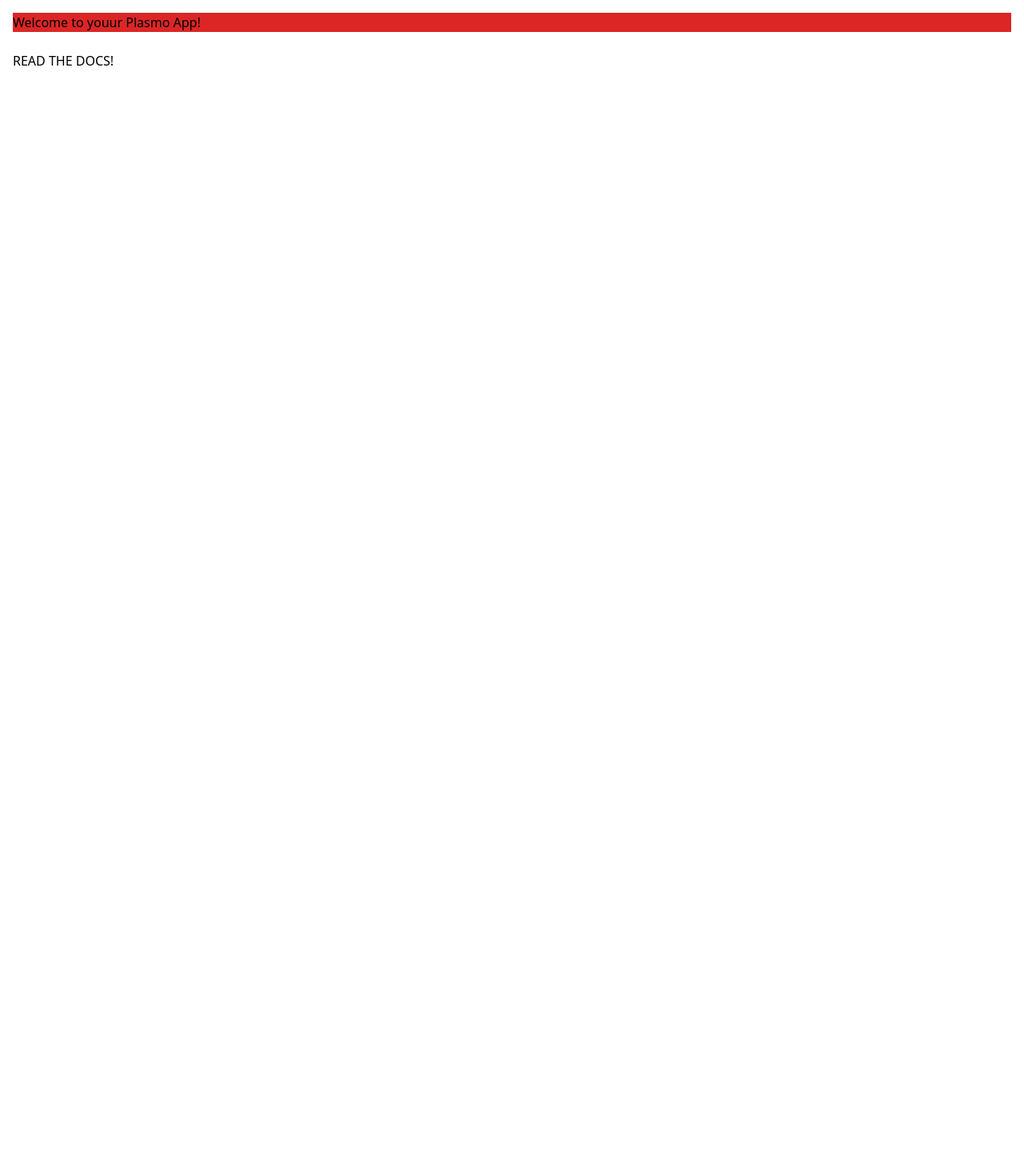
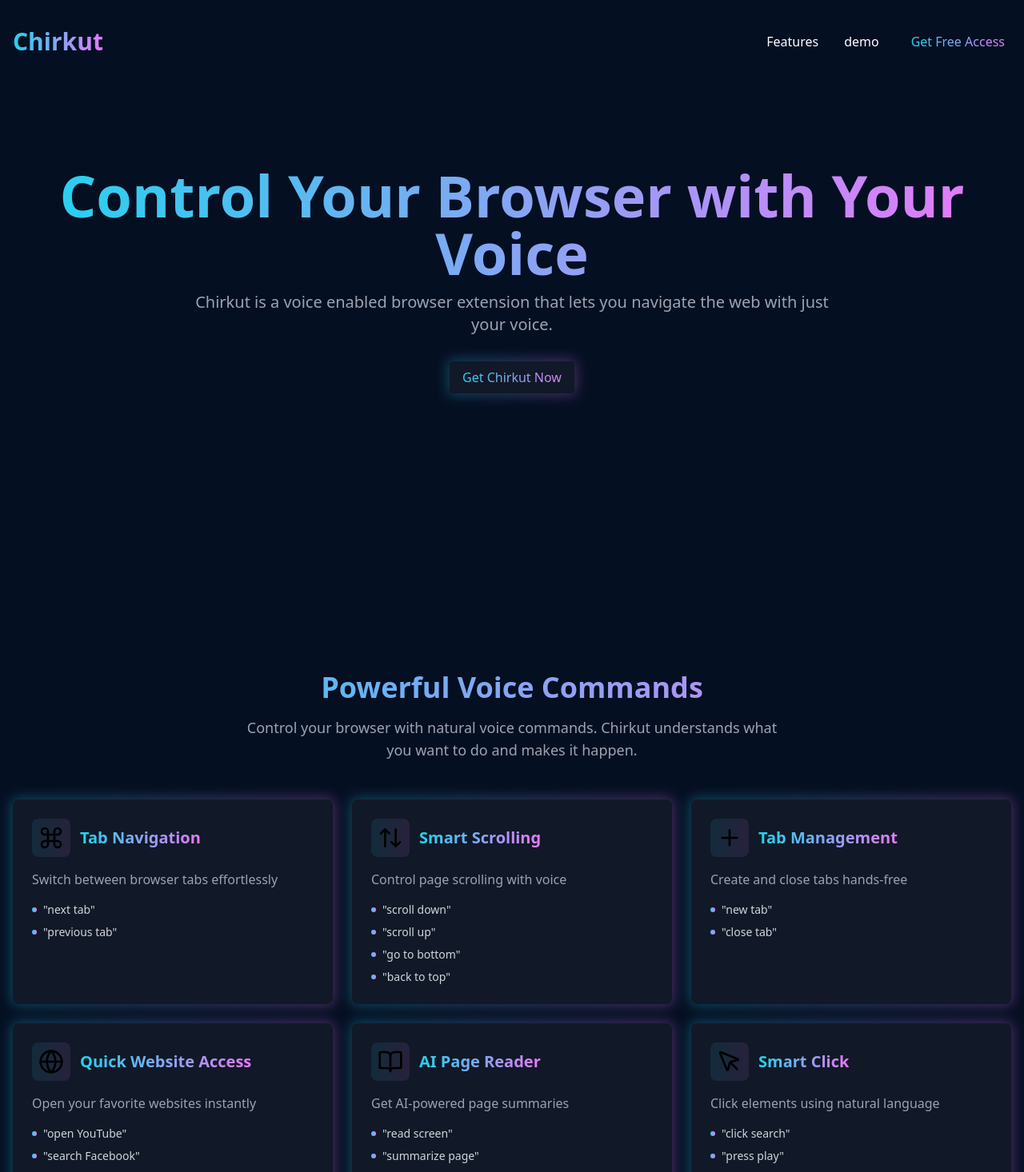
Before and after one commit to KrishavRajSingh/chirkut, a Next.js app: page / in a window 1280 px wide. Shown: the top 1466 px of the page at 80% size. Before the commit the page ends 800 px from the top, so only its background shows below. Built offline with nearby package versions, Linux system fonts and the light colour scheme.

Commit message:
landing page

```diff
--- /dev/null
+++ b/src/components/MovingGradient.tsx
@@ -0,0 +1,35 @@
+import { useEffect, useRef } from "react";
+
+export const MovingGradient = () => {
+
+    const interactiveBgRef = useRef<HTMLDivElement>(null)
+    useEffect(() => {
+        const handleMouseMove = (e: MouseEvent) => {
+        if (interactiveBgRef.current) {
+            const { clientX, clientY } = e
+            const { width, height } = interactiveBgRef.current.getBoundingClientRect()
+            const x = (clientX / width) * 100
+            const y = (clientY / height) * 100
+            interactiveBgRef.current.style.setProperty("--mouse-x", `${x}%`)
+            interactiveBgRef.current.style.setProperty("--mouse-y", `${y}%`)
+        }
+        }
+
+        document.addEventListener("mousemove", handleMouseMove)
+        return () => document.removeEventListener("mousemove", handleMouseMove)
+    }, []);
+
+    return (
+        <div
+        ref={interactiveBgRef}
+        className="absolute inset-0 bg-gradient-to-br from-gray-950 via-gray-900 to-gray-800 transition-all duration-300 ease-in-out"
+        style={{
+          backgroundSize: "100% 100%",
+          backgroundImage: `
+            radial-gradient(circle at var(--mouse-x) var(--mouse-y), rgba(192, 38, 211, 0.3) 0%, transparent 50%),
+            radial-gradient(circle at calc(100% - var(--mouse-x)) calc(100% - var(--mouse-y)),rgba(6, 182, 212, 0.3)  0%, transparent 50%)
+          `,
+        }}
+      />
+    )
+};
--- a/src/components/main.tsx
+++ b/src/components/main.tsx
@@ -1,21 +1,138 @@
-import { useState } from "react"
+import { useEffect, useRef, useState } from "react"
+import { MovingGradient } from "./MovingGradient"
+import { Command, ArrowUpDown, Globe, BookOpen, MousePointer, Play, Plus } from "lucide-react"
 
-export function Main({ name = "Extension" }) {
-  const [data, setData] = useState("")
+const features = [
+  {
+    icon: <Command className="w-8 h-8" />,
+    title: "Tab Navigation",
+    description: "Switch between browser tabs effortlessly",
+    commands: ["next tab", "previous tab"]
+  },
+  {
+    icon: <ArrowUpDown className="w-8 h-8" />,
+    title: "Smart Scrolling",
+    description: "Control page scrolling with voice",
+    commands: ["scroll down", "scroll up", "go to bottom", "back to top"]
+  },
+  {
+    icon: <Plus className="w-8 h-8" />,
+    title: "Tab Management",
+    description: "Create and close tabs hands-free",
+    commands: ["new tab", "close tab"]
+  },
+  {
+    icon: <Globe className="w-8 h-8" />,
+    title: "Quick Website Access",
+    description: "Open your favorite websites instantly",
+    commands: ["open YouTube", "search Facebook", "go to Twitter"]
+  },
+  {
+    icon: <BookOpen className="w-8 h-8" />,
+    title: "AI Page Reader",
+    description: "Get AI-powered page summaries",
+    commands: ["read screen", "summarize page", "what's on this page"]
+  },
+  {
+    icon: <MousePointer className="w-8 h-8" />,
+    title: "Smart Click",
+    description: "Click elements using natural language",
+    commands: ["click search", "press play", "click profile picture"]
+  },
+  {
+    icon: <Play className="w-8 h-8" />,
+    title: "Media Control",
+    description: "Control video and audio playback",
+    commands: ["play video", "pause", "control media play"]
+  }
+]
 
+export function Main({ name }) {
   return (
-    <div
-      style={{
-        display: "flex",
-        flexDirection: "column",
-        padding: 16
-      }}>
-      <h1 className="bg-red-600">
-        Welcome to youur <a href="https://sites.google.co/images?q=abcd/">Plasmo</a> {name}!
-      </h1>
-      <input onChange={(e) => setData(e.target.value)} value={data} />
+    <div>
+      <div className="h-screen">
+        <header className="max-w-7xl mx-auto px-4 py-8 flex justify-between items-center relative z-10">
+          <h1 className="text-3xl font-bold bg-gradient-to-r from-cyan-400 to-fuchsia-400 bg-clip-text text-transparent ">Chirkut</h1>
+          <nav className="flex items-center space-x-8">
+            <a className="text-white hover:text-cyan-400 transition-colors" href="#features">Features</a>
+            <a className="text-white hover:text-cyan-400 transition-colors" href="#demo">demo</a>
+            <button className="rounded p-2 hover:scale-105 transition">
+              <span className="bg-gradient-to-r from-cyan-400 hover:from-fuchsia-400 hover:to-cyan-400 to-fuchsia-400 text-transparent bg-clip-text">Get Free Access</span>
+              </button>
+          </nav>
+        </header>
+        <MovingGradient/>
+        <div className="max-w-7xl mx-auto p-8 mt-16 relative">
+          <div className="text-5xl sm:text-6xl md:text-7xl font-bold mb-6 md:mb-1 bg-gradient-to-r from-cyan-400 to-fuchsia-400 text-transparent bg-clip-text text-center p-2">
+            Control Your Browser with Your Voice
+          </div>
+          <p className="sm:text-xl lg:px-48 md:px-20 text-lg text-gray-400 px-2 sm:px-12 text-center mb-8">
+            Chirkut is a voice enabled browser extension that lets you navigate the web with just your voice.</p>
+          <div className="flex justify-center">
 
-      <a href="https://docs.plasmo.com">READ THE DOCS!</a>
+            <button className="relative rounded group hover:scale-110 duration-200">
+              <span className="absolute rounded opacity-30 bg-gradient-to-r from-cyan-400 to-fuchsia-400 -inset-0.5 group-hover:opacity-100 blur transition duration-300"></span>
+              <div className="bg-gray-900 relative rounded p-2">
+                <span className="bg-gradient-to-r from-cyan-400 to-fuchsia-400 text-transparent bg-clip-text rounded p-2">Get Chirkut Now</span>
+              </div>
+            </button>
+          </div>
+        </div>
+      </div>
+
+      <section id="features" className="max-w-7xl mx-auto px-4 py-10 relative">
+        <div className="text-4xl font-bold text-center mb-4 bg-gradient-to-r from-cyan-400 to-fuchsia-400 text-transparent bg-clip-text">
+          Powerful Voice Commands
+        </div>
+        <p className="text-gray-400 text-center mb-12 text-lg max-w-2xl mx-auto">
+          Control your browser with natural voice commands. Chirkut understands what you want to do and makes it happen.
+        </p>
+
+        <div className="grid grid-cols-1 md:grid-cols-2 lg:grid-cols-3 gap-6 mt-12">
+          {features.map((feature, index) => (
+            <div key={index} className="group relative">
+              {/* Gradient border effect */}
+              <div className="absolute -inset-0.5 bg-gradient-to-r from-cyan-400 to-fuchsia-400 rounded-lg blur opacity-30 group-hover:opacity-100 transition duration-300"></div>
+
+              {/* Card content */}
+              <div className="relative bg-gray-900 p-6 rounded-lg h-full transform transition duration-300 group-hover:-translate-y-1">
+                <div className="flex items-center mb-4">
+                  <div className="p-2 rounded-lg bg-gradient-to-r from-cyan-400/10 to-fuchsia-400/10">
+                    {feature.icon}
+                  </div>
+                  <h3 className="text-xl font-semibold ml-3 bg-gradient-to-r from-cyan-400 to-fuchsia-400 text-transparent bg-clip-text">
+                    {feature.title}
+                  </h3>
+                </div>
+
+                <p className="text-gray-400 mb-4">{feature.description}</p>
+
+                <div className="space-y-2">
+                  {feature.commands.map((command, i) => (
+                    <div key={i} className="flex items-center space-x-2">
+                      <div className="w-1.5 h-1.5 rounded-full bg-gradient-to-r from-cyan-400 to-fuchsia-400"></div>
+                      <p className="text-sm text-gray-300">"{command}"</p>
+                    </div>
+                  ))}
+                </div>
+              </div>
+            </div>
+          ))}
+        </div>
+
+        <div className="mt-20 text-center">
+          <div className="text-3xl font-bold mb-6 bg-gradient-to-r from-cyan-400 to-fuchsia-400 text-transparent bg-clip-text">
+            Ready to Experience the Future?
+          </div>
+          <button className="relative rounded group hover:scale-110 duration-200">
+              <span className="absolute rounded opacity-30 bg-gradient-to-r from-cyan-400 to-fuchsia-400 -inset-0.5 group-hover:opacity-100 blur transition duration-300"></span>
+              <div className="bg-gray-900 relative rounded p-2">
+                <span className="bg-gradient-to-r from-cyan-400 to-fuchsia-400 text-transparent bg-clip-text rounded p-2">Install Chirkut Now</span>
+              </div>
+            </button>
+        </div>
+      </section>
+
     </div>
   )
 }
--- a/src/style.css
+++ b/src/style.css
@@ -1,6 +1,10 @@
 @tailwind base;
 @tailwind components;
 @tailwind utilities;
+
+body{
+  background-color: #050f22;
+}
 
 .leaflet-container{
     height: 50vh;
--- a/src/utils/lib.ts
+++ b/src/utils/lib.ts
@@ -5,6 +5,7 @@
 type Switchdirection = 'next' | 'previous';
 
 const switchTab = (direction: Switchdirection) => {
+    try{
       chrome.tabs.query({currentWindow: true}, (tabs) => {
           if(tabs.length <= 1) return;
 
@@ -13,6 +14,9 @@
 
           chrome.tabs.update(tabs[nextTabIndex].id!, {active: true});
       })
+    } catch(error){
+      console.error("Error switching tab", error);
+    }
 };
 
 export const nextTab = () => switchTab('next');
```
Lines whose indentation alone changed are shown as unchanged.
